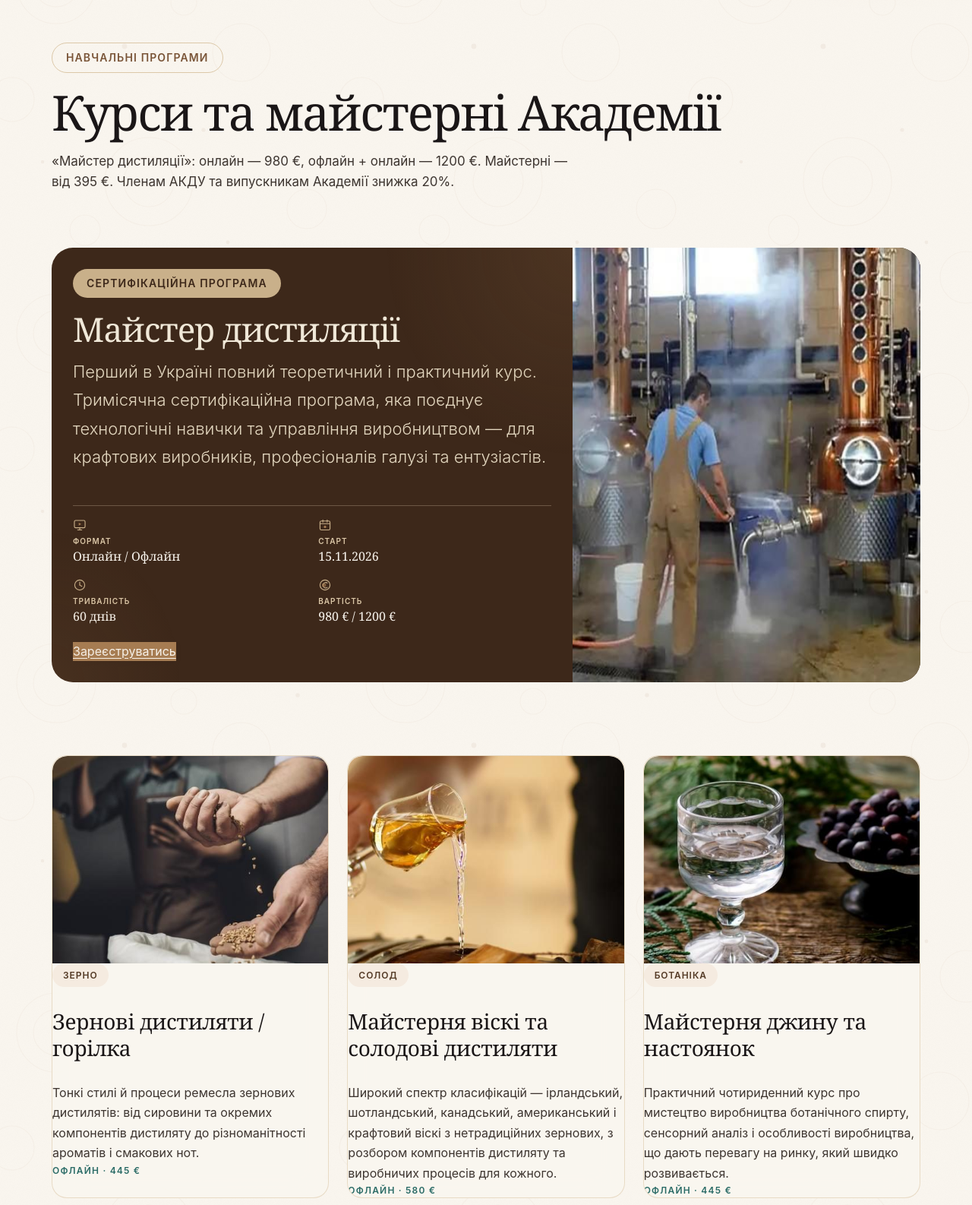
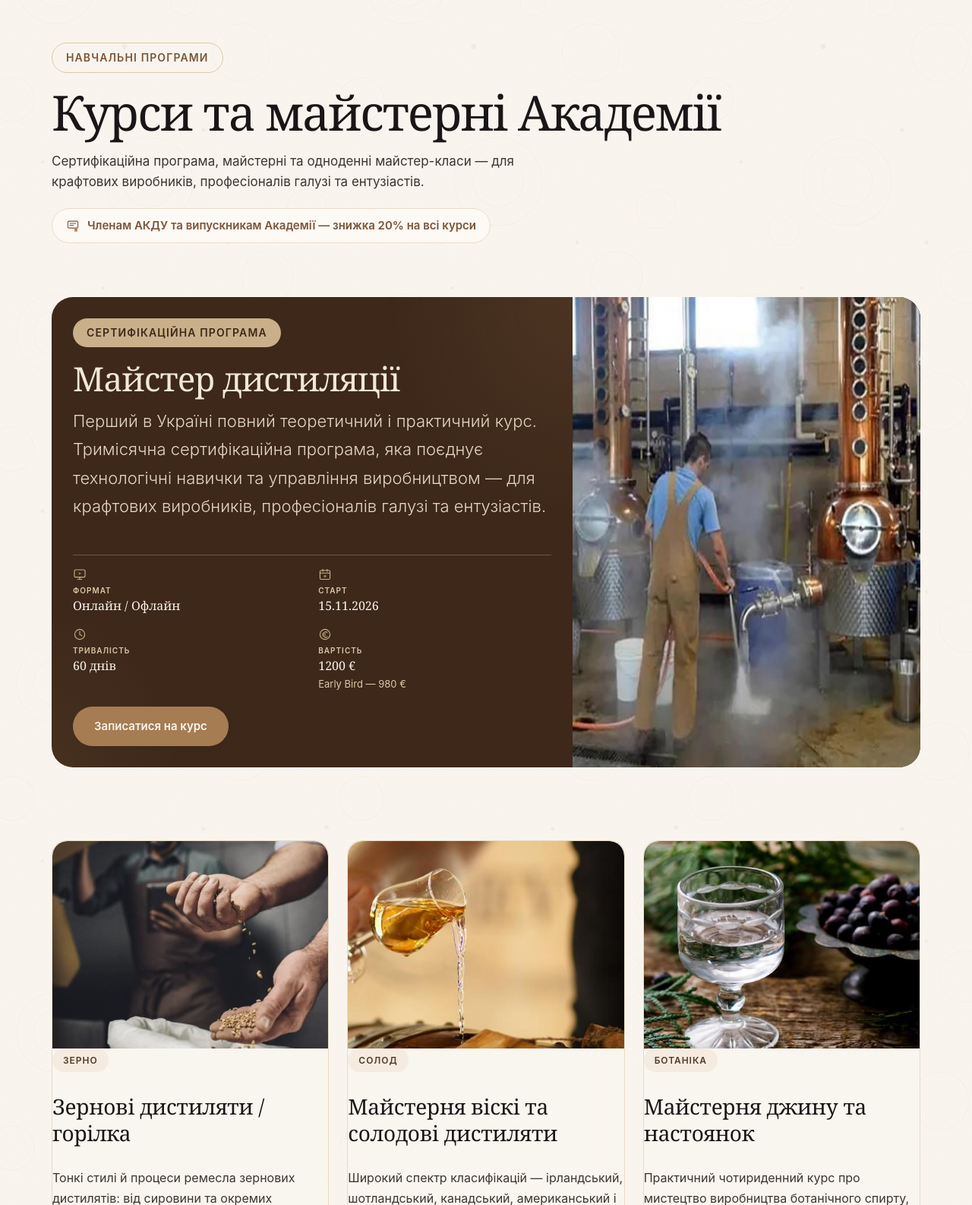
Before and after one commit to lianeaster/uda, a Django app: page /academy/courses/ in a window 1280 px wide. Shown: the part 117-1703 px from the top of the page at 76% size. Run offline with Django 5.2, Linux system fonts and the light colour scheme; some web fonts are replaced.

Commit message:
Show the Master's Early Bird price in its own block, discount above all courses
«Майстер дистиляції» costs 1200 €, Early Bird 980 €; both now sit in the
course's Вартість fact on the home and courses pages. The 20% discount
for АКДУ members and graduates is a note over all courses.

The enroll links lacked the base `btn` class and rendered as plain links;
they are buttons now and read «Записатися на курс».

Co-Authored-By: Claude Opus 5.5 <noreply@anthropic.com>

```diff
--- a/core/content.py
+++ b/core/content.py
@@ -37,6 +37,8 @@ FLAGSHIP = {
     'id': 'master',
     'image': 'courses/distillation-master.jpg',
     'title': 'Курс «Майстер дистиляції»',
+    'price_eur': 1200,
+    'early_bird_eur': 980,
     'lead': 'Перший в Україні повний теоретичний і практичний курс. Тримісячна '
             'сертифікаційна програма, яка поєднує технологічні навички та '
             'управління виробництвом — для крафтових виробників, професіоналів '
--- a/core/templates/core/courses.html
+++ b/core/templates/core/courses.html
@@ -7,7 +7,8 @@
     <div class="container">
         <span class="tag tag-outline tag-lg" data-reveal>Навчальні програми</span>
         <h1 data-reveal>Курси та майстерні Академії</h1>
-        <p data-reveal>«Майстер дистиляції»: онлайн — 980 €, офлайн + онлайн — 1200 €. Майстерні — від 395 €. Членам АКДУ та випускникам Академії знижка 20%.</p>
+        <p data-reveal>Сертифікаційна програма, майстерні та одноденні майстер-класи — для крафтових виробників, професіоналів галузі та ентузіастів.</p>
+        <p class="intro-note" data-reveal><svg class="ic" aria-hidden="true"><use href="#ic-diploma"></use></svg>Членам АКДУ та випускникам Академії — знижка 20% на всі курси</p>
     </div>
 </section>
 
@@ -22,10 +23,10 @@
                     <div><svg class="ic" aria-hidden="true"><use href="#ic-screen"></use></svg><div><div class="label">Формат</div><div class="value">Онлайн / Офлайн</div></div></div>
                     <div><svg class="ic" aria-hidden="true"><use href="#ic-calendar"></use></svg><div><div class="label">Старт</div><div class="value">{{ next_intake }}</div></div></div>
                     <div><svg class="ic" aria-hidden="true"><use href="#ic-clock"></use></svg><div><div class="label">Тривалість</div><div class="value">60 днів</div></div></div>
-                    <div><svg class="ic" aria-hidden="true"><use href="#ic-euro"></use></svg><div><div class="label">Вартість</div><div class="value">980 € / 1200 €</div></div></div>
+                    <div><svg class="ic" aria-hidden="true"><use href="#ic-euro"></use></svg><div><div class="label">Вартість</div><div class="value">{{ flagship.price_eur }} €</div><div class="value-note">Early Bird — {{ flagship.early_bird_eur }} €</div></div></div>
                 </div>
                 <div class="flagship-actions">
-                    <a class="btn-primary" href="{% url 'core:lecturers' %}#zayavka">Зареєструватись</a>
+                    <a class="btn btn-primary" href="{% url 'core:lecturers' %}#zayavka">Записатися на курс</a>
                 </div>
             </div>
             <img class="flagship-media" src="{% static 'img/'|add:flagship.image %}" alt="{{ flagship.title }}" width="560" height="560">
--- a/core/templates/core/home.html
+++ b/core/templates/core/home.html
@@ -82,10 +82,10 @@
                     <div><svg class="ic" aria-hidden="true"><use href="#ic-screen"></use></svg><div><div class="label">Формат</div><div class="value">Онлайн / Офлайн</div></div></div>
                     <div><svg class="ic" aria-hidden="true"><use href="#ic-calendar"></use></svg><div><div class="label">Старт</div><div class="value">{{ next_intake }}</div></div></div>
                     <div><svg class="ic" aria-hidden="true"><use href="#ic-clock"></use></svg><div><div class="label">Тривалість</div><div class="value">60 днів</div></div></div>
-                    <div><svg class="ic" aria-hidden="true"><use href="#ic-euro"></use></svg><div><div class="label">Вартість</div><div class="value">980 € / 1200 €</div></div></div>
+                    <div><svg class="ic" aria-hidden="true"><use href="#ic-euro"></use></svg><div><div class="label">Вартість</div><div class="value">{{ flagship.price_eur }} €</div><div class="value-note">Early Bird — {{ flagship.early_bird_eur }} €</div></div></div>
                 </div>
                 <div class="flagship-actions">
-                    <a class="btn btn-primary" href="{% url 'core:lecturers' %}#zayavka">Зареєструватись</a>
+                    <a class="btn btn-primary" href="{% url 'core:lecturers' %}#zayavka">Записатися на курс</a>
                     <a class="btn btn-outline" href="{% url 'core:courses' %}">Усі програми</a>
                 </div>
             </div>
--- a/core/templates/core/lecturers.html
+++ b/core/templates/core/lecturers.html
@@ -32,7 +32,7 @@
             <span class="icon-badge"><svg class="ic" aria-hidden="true"><use href="#ic-people"></use></svg></span>
             <h3 style="margin:0;">Хочете читати в Академії?</h3>
             <p class="card-body" style="font-size:16px;max-width:40em;">Ми відкриті до технологів, науковців і практиків, які готові ділитись досвідом зі студентами.</p>
-            <a class="btn-primary" href="mailto:{{ contacts.email }}">Написати нам</a>
+            <a class="btn btn-primary" href="mailto:{{ contacts.email }}">Написати нам</a>
         </div>
     </div>
 </section>
@@ -94,7 +94,7 @@
                             <label for="{{ form.consent.id_for_label }}">Погоджуюсь з <a href="https://distillingacademy.com.ua/privacy" target="_blank" rel="noopener">політикою конфіденційності</a></label>
                         </div>
                         {{ form.consent.errors }}
-                        <button type="submit" class="btn-primary btn-block">Надіслати заявку</button>
+                        <button type="submit" class="btn btn-primary btn-block">Надіслати заявку</button>
                     </form>
                 {% endif %}
             </div>
--- a/static/css/style.css
+++ b/static/css/style.css
@@ -568,6 +568,14 @@ img { max-width: 100%; height: auto; }
 .page-intro { padding: 56px 0 8px; }
 .page-intro h1 { margin: 18px 0 16px; max-width: 16em; }
 .page-intro p { font-size: 17px; color: var(--ink-soft); max-width: 40em; }
+.page-intro .intro-note {
+  display: inline-flex; align-items: center; gap: 10px;
+  margin-top: 4px; padding: 10px 18px;
+  border: 1px solid var(--accent-200); border-radius: var(--radius-pill);
+  background: var(--accent-50); color: var(--copper-dark);
+  font-size: 15px; font-weight: 600;
+}
+.page-intro .intro-note .ic { width: 1.2em; height: 1.2em; flex-shrink: 0; }
 
 /* ---- buttons: premium, tactile ---- */
 .btn {
@@ -1497,6 +1505,7 @@ body.modal-open { overflow: hidden; }
 .flagship-facts .ic { font-size: 18px; color: var(--accent-400); }
 .flagship-facts .label { font-size: 10px; letter-spacing: 0.1em; text-transform: uppercase; color: var(--accent-300); font-weight: 600; }
 .flagship-facts .value { font-family: var(--font-head); font-size: 16px; font-weight: 500; color: var(--cream); }
+.flagship-facts .value-note { font-size: 13px; color: var(--accent-300); }
 .flagship-actions { display: flex; flex-wrap: wrap; gap: 12px; }
 .flagship-actions .btn-outline { border-color: var(--accent-400); color: var(--accent-200); }
 .flagship-actions .btn-outline:hover { background: rgba(201, 176, 138, 0.15); border-color: var(--accent-300); color: var(--cream); }
```
Also changed, not shown: core/tests.py (+13 -0 lines).
